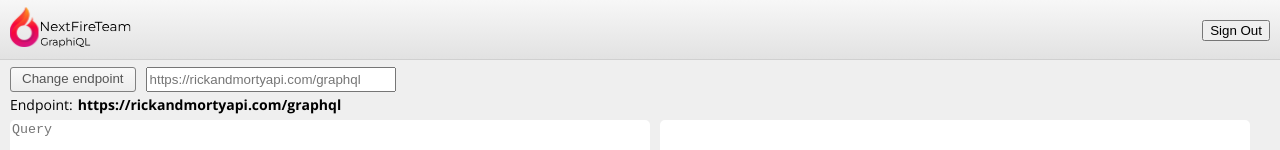
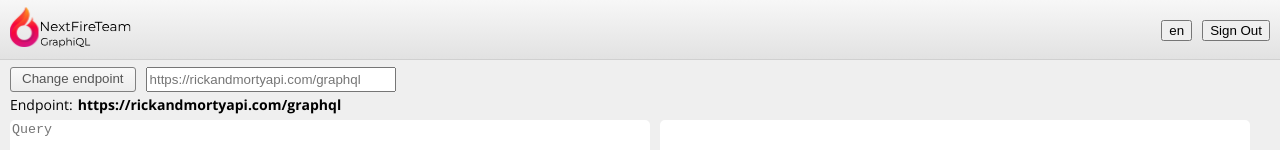
Before and after one commit to IlyaKozak/graphiql-app, a Next.js app: page /graphiql in a window 1280 px wide. Shown: the top 150 px of the page. Built offline with nearby package versions, Linux system fonts and the light colour scheme; no server answers; sample sign-in values are in the browser's storage.

Commit message:
feat: add SwitchLocale component to the MainHeader component

```diff
--- a/src/components/MainHeader/MainHeader.module.css
+++ b/src/components/MainHeader/MainHeader.module.css
@@ -10,6 +10,11 @@
   z-index: 2;
 }
 
+.headerButtons {
+  display: flex;
+  gap: 10px;
+}
+
 .wrapper img {
   cursor: pointer;
   transition: all .3s ease-in-out;
--- a/src/components/MainHeader/MainHeader.tsx
+++ b/src/components/MainHeader/MainHeader.tsx
@@ -3,6 +3,7 @@ import SingOut from '../Auth/SignOut';
 import logo from '../../../public/logo.svg';
 import Image from 'next/image';
 import Link from 'next/link';
+import SwitchLocale from '../SwitchLocale/SwitchLocale';
 
 function MainHeader() {
   return (
@@ -11,7 +12,10 @@ function MainHeader() {
         <Link href="/">
           <Image src={logo} alt="logo" />
         </Link>
-        <SingOut />
+        <div className={classes.headerButtons}>
+          <SwitchLocale />
+          <SingOut />
+        </div>
       </div>
     </>
   );
```
